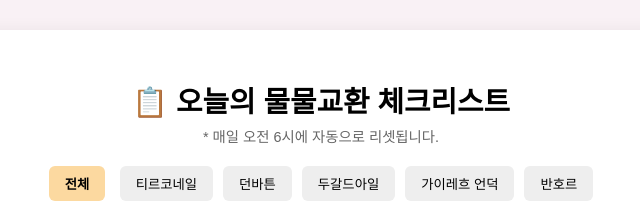
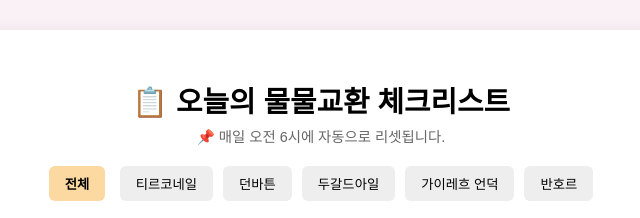
Before and after one commit to merrychri/mabi-checklist, a plain HTML site: page index.html in a window 1280 px wide. Shown: the top 218 px of the page, 319-959 px from the left. Drawn offline with Linux system fonts and the light colour scheme.

Commit message:
Update index.html

```diff
--- a/index.html
+++ b/index.html
@@ -90,7 +90,7 @@
 <body>
   <div class="container">
     <h1>📋 오늘의 물물교환 체크리스트</h1>
-    <div class="subtext">* 매일 오전 6시에 자동으로 리셋됩니다.</div>
+    <div class="subtext">📌 매일 오전 6시에 자동으로 리셋됩니다.</div>
 
     <div class="category-buttons" id="categoryButtons">
       <button onclick="filterCategory('전체')" class="active">전체</button>
```
